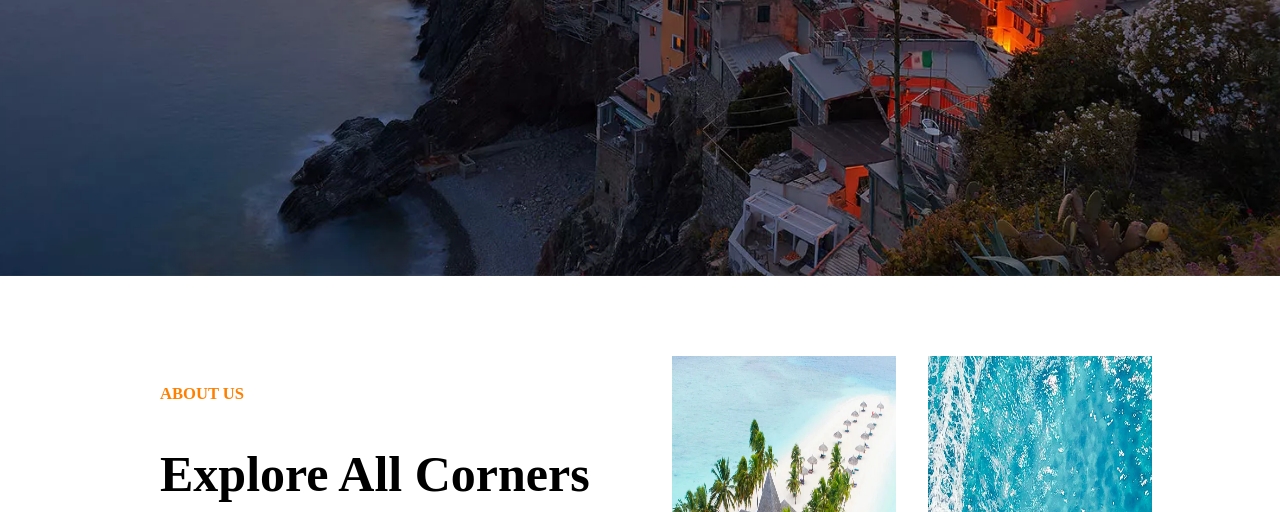
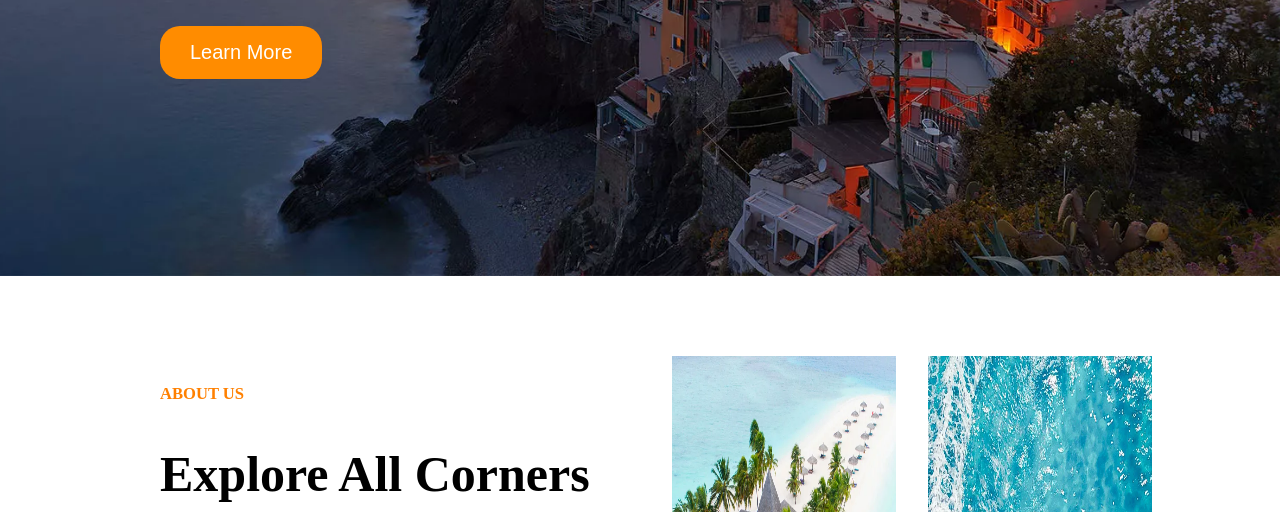
Before and after one commit to Racheal777/travel-landing-page, a plain HTML site: page index.html in a window 1280 px wide. Shown: the part 588-1100 px from the top of the page. Drawn offline with Linux system fonts and the light colour scheme.

Commit message:
added a button to the header

```diff
--- a/index.html
+++ b/index.html
@@ -27,6 +27,10 @@
             <span class="text-color">Travel Well Than</span> <br />
             to Arrive
           </h1>
+
+          <div class="">
+            <button class="about-btn" id="btn-btn">Learn More</button>
+          </div>
         </div>
       </header>
 
```
